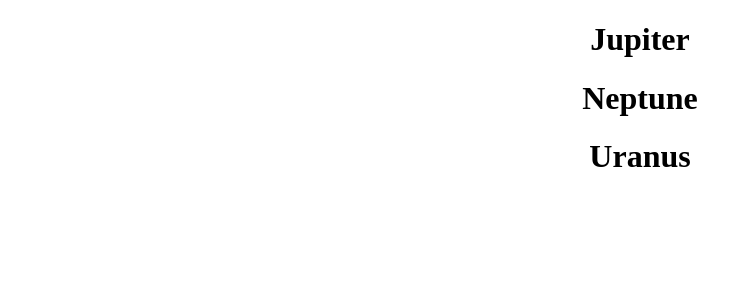
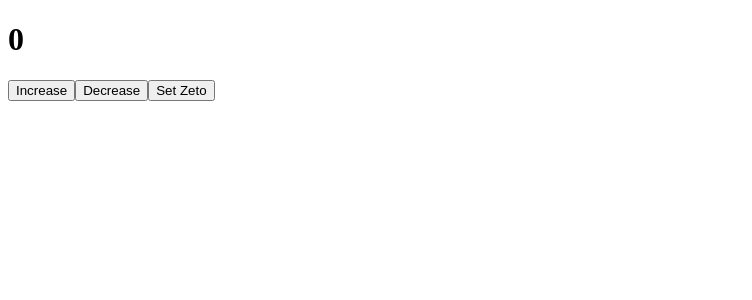
Before and after one commit to Syednazeerahmed/apple, a React (Create React App) app: page / in a window 1280 px wide. Shown: the top 300 px of the page, without its empty margins (0-752 px from the left). Built offline with nearby package versions, Linux system fonts and the light colour scheme.

Commit message:
lesson 3 completed

```diff
--- a/src/App.js
+++ b/src/App.js
@@ -1,10 +1,14 @@
 import "./App.module.css";
 // import Class1 from './Class1';
-import Class2 from './Class2'
+// import Class2 from './Class2'
+import Class3 from './Class3'
 function App() {
-  return(
+  return (
     // <Class1/>
-    <Class2/>
+    // <Class2/>
+    <div className="App">
+      <Class3 />
+    </div>
   );
 }
 
--- a/src/App.module.css
+++ b/src/App.module.css
@@ -40,3 +40,10 @@
 .name{
   color:red;
 }
+
+.middle{
+  display: flex;
+  align-items: center;
+  flex-direction: column;
+  justify-content: center;
+}
--- /dev/null
+++ b/src/Class3.js
@@ -0,0 +1,85 @@
+import { useState } from "react";
+import styles from "./App.module.css";
+
+function Class3(){
+
+    //use state example 1
+
+    // const [age,setAge] = useState(22);
+    // const increaseAge = () => {
+    //     setAge(age + 1)
+    // }
+    // return (
+    //   <div>
+    //     <h1>{age}</h1>
+    //     <button onClick={increaseAge}>
+    //       increase age
+    //     </button>
+    //   </div>
+    // );
+
+
+    // useState example-2
+
+    // const [text,setText] = useState("");
+    // const changeText = (event) => {
+    //     setText(event.target.value);
+    // }
+    // return(
+    //     <div>
+    //         <input type="text" onChange={changeText}/>
+    //         <h1>{text}</h1>
+    //     </div>
+    // );
+
+
+    //useState example-3
+
+    // const [text, setText] = useState(false);
+    // const showText = () => {
+    //     setText(!text);
+    // }
+    // return(
+    //     <div>
+    //         <button onClick={showText}>show/hide</button>
+    //         {text && <h1>Hello world</h1>}
+    //     </div>
+    // );
+
+    // useState example-4
+
+    // const [colour,setColour] = useState("black");
+    // const changeColor = () => {
+    //     setColour(colour === "black" ? "red" : "black");
+    // }
+    // return(
+    //     <div>
+    //         <button onClick={changeColor}>change color</button>
+    //         <h1 style={{color : colour}}>Hello world</h1>
+    //     </div>
+    // );
+
+    // useState exercise
+
+    const [number, setNumber] = useState(0);
+    const increase = () =>{
+        setNumber(number + 1);
+    }
+    const decrease = () =>{
+        setNumber(number  > 0 ? number - 1 : 0);
+    }
+    const setZero = () =>{
+        setNumber(0);
+    }
+    return (
+      <div>
+        <h1>{number}</h1>
+        <button onClick={increase}>Increase</button>
+        <button onClick={decrease}>Decrease</button>
+        <button onClick={setZero}>Set Zeto</button>
+      </div>
+    );
+
+}
+
+export default Class3;
```
